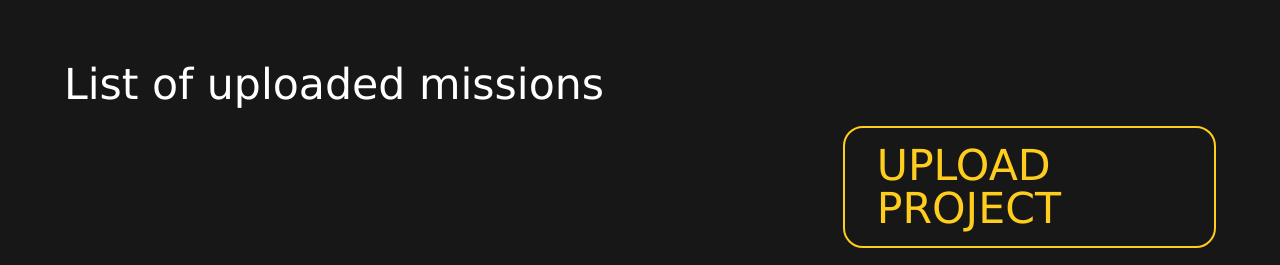
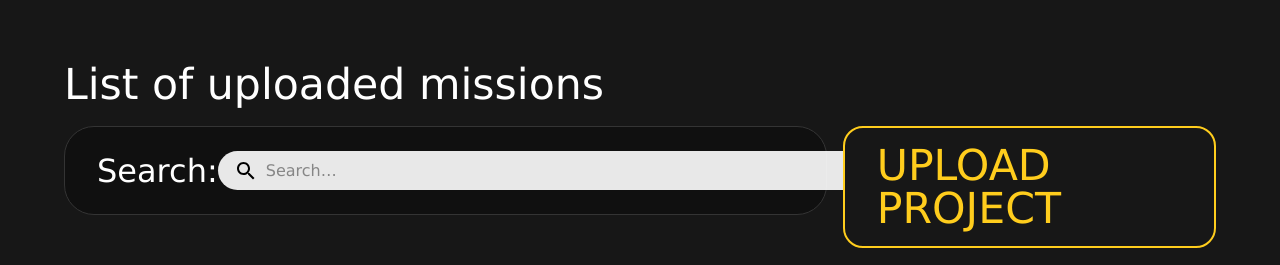
Before and after one commit to Toriality/DYOM-Website, a React (Create React App) app in the folder client/: page /missions in a window 1280 px wide. Shown: the part 1480-1745 px from the top of the page. Built offline with nearby package versions, Linux system fonts and the light colour scheme; no server answers.

Commit message:
create search components

```diff
--- a/client/src/components/projects/missions/listMissions/ListMissions.js
+++ b/client/src/components/projects/missions/listMissions/ListMissions.js
@@ -3,6 +3,8 @@ import React from "react";
 import { DYOMContent } from "../../../../styles/components/DYOMContainer";
 import banner from "../../../../images/single_mission.jpg";
 import { ProjectBox } from "../../../../styles/components/ProjectBox";
+import { SearchBox } from "../../../../styles/components/SearchBox";
+import { FilterBox } from "../../../../styles/components/FilterBox";
 
 const UploadProject = () => (
   <Box display="flex" justifyContent={"flex-end"}>
@@ -83,13 +85,13 @@ export function ListMissions() {
             <Typography variant="h2">List of uploaded missions</Typography>
           </Grid>
           <Grid item xs={8}>
-            {/* Search box */}
+            <SearchBox searchString="search=" />
           </Grid>
           <Grid item xs={4}>
             <UploadProject />
           </Grid>
           <Grid item xs={8}>
-            {/* Filter box */}
+            <FilterBox />
           </Grid>
           <Grid item xs={4}>
             {/* Page picker box */}
--- /dev/null
+++ b/client/src/styles/components/DYOMSearch.js
@@ -0,0 +1,60 @@
+import React from "react";
+import SearchIcon from "@mui/icons-material/Search";
+import { InputBase } from "@mui/material";
+import { styled, alpha } from "@mui/material/styles";
+import { useNavigate, useSearchParams } from "react-router-dom";
+
+export function DYOMSearch(props) {
+  let [query, setQuery] = React.useState("");
+  let [searchParams, setSearchParams] = useSearchParams();
+
+  return (
+    <Search>
+      <SearchIconWrapper>
+        <SearchIcon />
+      </SearchIconWrapper>
+      <StyledInputBase
+        placeholder="Search…"
+        inputProps={{ "aria-label": "search" }}
+        onChange={(e) => setQuery(e.target.value)}
+        onKeyDown={(e) =>
+          e.key === "Enter" ? setSearchParams(props.searchString + query) : null
+        }
+      />
+    </Search>
+  );
+}
+
+const Search = styled("div")(({ theme }) => ({
+  position: "relative",
+  color: "black",
+  borderRadius: 20,
+  backgroundColor: alpha(theme.palette.common.white, 0.9),
+  "&:hover": {
+    backgroundColor: alpha(theme.palette.common.white, 1),
+  },
+}));
+
+const SearchIconWrapper = styled("div")(({ theme }) => ({
+  padding: theme.spacing(0, 2),
+  height: "100%",
+  position: "absolute",
+  pointerEvents: "none",
+  display: "flex",
+  alignItems: "center",
+  justifyContent: "center",
+}));
+
+const StyledInputBase = styled(InputBase)(({ theme }) => ({
+  color: "inherit",
+  "& .MuiInputBase-input": {
+    padding: theme.spacing(1, 1, 1, 0),
+    // vertical padding + font size from searchIcon
+    paddingLeft: `calc(1em + ${theme.spacing(4)})`,
+    transition: theme.transitions.create("width"),
+    width: "100%",
+    [theme.breakpoints.up("md")]: {
+      width: "72ch",
+    },
+  },
+}));
--- /dev/null
+++ b/client/src/styles/components/SearchBox.js
@@ -0,0 +1,27 @@
+import { Box, Typography } from "@mui/material";
+import React from "react";
+import { DYOMSearch } from "./DYOMSearch";
+
+export function SearchBox(props) {
+  return (
+    <Box
+      sx={{
+        p: 3,
+        pl: 4,
+        pr: 4,
+        borderRadius: "30px",
+        backgroundColor: "background.default",
+        border: "1px solid",
+        borderColor: "stroke.default",
+        display: "flex",
+        justifyContent: "space-between",
+        alignItems: "center",
+      }}
+    >
+      <Typography lineHeight="1" variant="h3">
+        Search:
+      </Typography>
+      <DYOMSearch searchString={props.searchString} />
+    </Box>
+  );
+}
```
